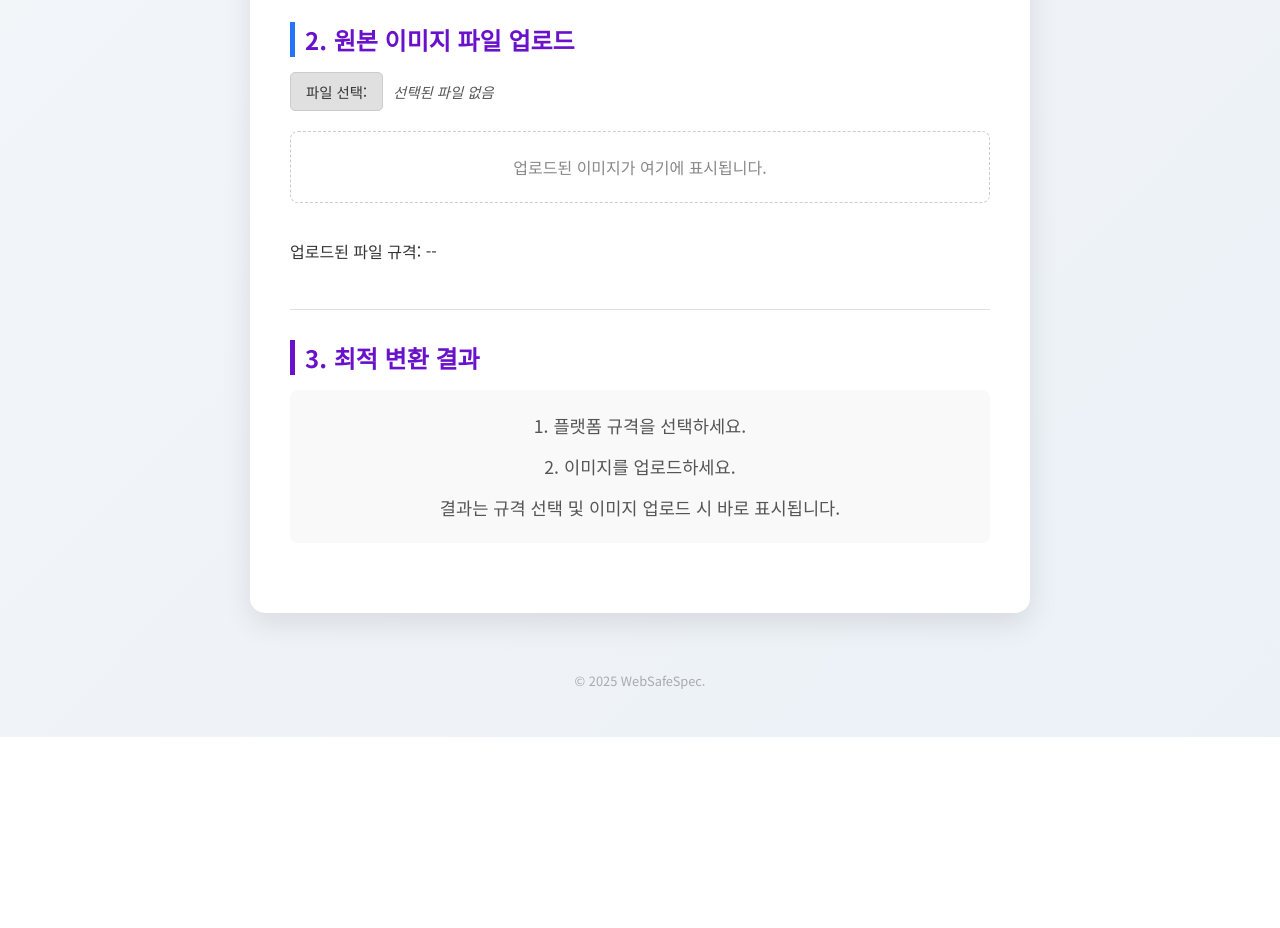
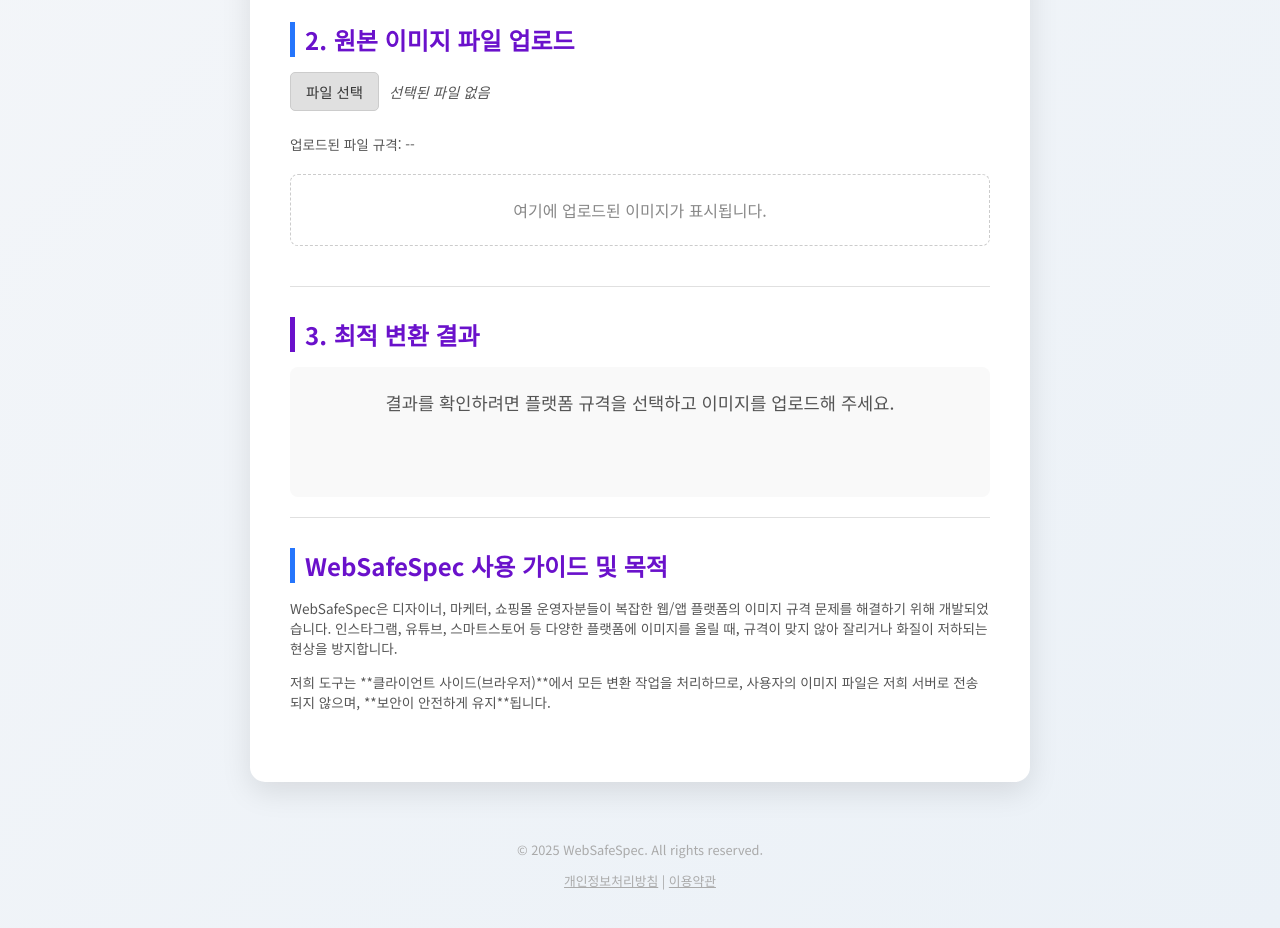
Before and after one commit to dndjd321/WebSafeSpec, a plain HTML site: page index.html in a window 1280 px wide. Shown: the part 360-1288 px from the top of the page. Before the commit the page ends 1097 px from the top, so only its background shows below. Drawn offline with Linux system fonts and the light colour scheme.

Commit message:
개인정보처리방침 추가 및 로고 수정

```diff
--- a/index.html
+++ b/index.html
@@ -3,9 +3,10 @@
 <head>
     <meta charset="UTF-8">
     <meta name="viewport" content="width=device-width, initial-scale=1.0">
-    <title>WebSafeSpec - 디자인 규격 변환기</title>
-    <link href="https://fonts.googleapis.com/css2?family=Noto+Sans+KR:wght@300;400;700&family=Lato:wght@400;700&display=swap" rel="stylesheet">
-    <link rel="stylesheet" href="style.css">
+    <title>WebSafeSpec - 복잡한 플랫폼별 이미지 규격 변환 도구</title>
+    <link href="style.css" rel="stylesheet">
+    <link href="https://fonts.googleapis.com/css2?family=Noto+Sans+KR:wght@300;400;700&family=Lato:wght@700&display=swap" rel="stylesheet">
+
     </head>
 <body>
     <header>
@@ -14,33 +15,34 @@
     </header>
 
     <main>
-        <section class="select-section">
+        <section>
             <h2>1. 플랫폼 규격을 선택하세요.</h2>
             <select id="specSelect">
                 <option value="">-- 플랫폼 규격 선택 --</option>
             </select>
         </section>
 
-        <section class="input-section">
+        <section>
             <h2>2. 원본 이미지 파일 업로드</h2>
+            <div class="file-group">
                 <div class="input-group">
-                <label for="imageUpload" class="file-label">파일 선택:</label>
-                <input type="file" id="imageUpload" accept="image/*">
-                <span id="fileNameDisplay" class="file-name-display">선택된 파일 없음</span>
+                    <label for="imageUpload" class="file-label">파일 선택</label>
+                    <input type="file" id="imageUpload" accept="image/jpeg, image/png, image/webp">
+                    <span class="file-name-display" id="fileNameDisplay">선택된 파일 없음</span>
+                </div>
+            </div>
+            <p class="small-desc">업로드된 파일 규격: <span id="currentSize">--</span></p>
+
+            <div class="image-preview-container">
+                <img id="imagePreview" class="image-preview-img" alt="업로드된 이미지 미리보기">
+                <span class="no-image-text">여기에 업로드된 이미지가 표시됩니다.</span>
             </div>
 
-            <div id="imagePreviewContainer" class="image-preview-container">
-                <img id="imagePreview" src="#" alt="업로드된 이미지 미리보기" class="image-preview-img">
-                <p id="noImageText" class="no-image-text">업로드된 이미지가 여기에 표시됩니다.</p>
-            </div>
-
-            <div id="imageInfo" class="input-group">
-                <p>업로드된 파일 규격: <span id="currentSize">--</span></p>
-            </div>
         </section>
 
         <section class="result-section">
             <h2>3. 최적 변환 결과</h2>
+
             <div id="outputResult">
                 <div id="targetSpec"></div>
                 <div id="calculatedSize"></div>
@@ -52,10 +54,18 @@
                 ⬇️ 여백/크롭 없는 강제 채우기 다운로드 (비율 무시)
             </button>
         </section>
+
+        <section>
+            <h2>WebSafeSpec 사용 가이드 및 목적</h2>
+            <p class="small-desc">WebSafeSpec은 디자이너, 마케터, 쇼핑몰 운영자분들이 복잡한 웹/앱 플랫폼의 이미지 규격 문제를 해결하기 위해 개발되었습니다. 인스타그램, 유튜브, 스마트스토어 등 다양한 플랫폼에 이미지를 올릴 때, 규격이 맞지 않아 잘리거나 화질이 저하되는 현상을 방지합니다.</p>
+            <p class="small-desc">저희 도구는 **클라이언트 사이드(브라우저)**에서 모든 변환 작업을 처리하므로, 사용자의 이미지 파일은 저희 서버로 전송되지 않으며, **보안이 안전하게 유지**됩니다.</p>
+        </section>
+
     </main>
 
     <footer>
-        <p>© 2025 WebSafeSpec.</p>
+        <p>&copy; 2025 WebSafeSpec. All rights reserved.</p>
+        <p><a href="privacy.html" style="color: #aaa; text-decoration: underline;">개인정보처리방침</a> | <a href="terms.html" style="color: #aaa; text-decoration: underline;">이용약관</a></p>
     </footer>
 
     <script src="script.js"></script>
--- a/script.js
+++ b/script.js
@@ -1,4 +1,4 @@
-// script.js 파일 - 최종 (2가지 다운로드 옵션 제공)
+// script.js 파일 - 최종 (2가지 다운로드 옵션 제공, 초기화 안내 문구 제거)
 
 // 1. JSON 데이터를 JavaScript 변수로 직접 정의
 const specs = [
@@ -276,11 +276,10 @@ function calculateSize() {
 function initializeApp() {
     populateSpecs();
 
-    // 초기화 텍스트
+    // ⚠️ 수정된 부분: 초기화 텍스트를 제거하고 outputResult 영역을 비워둡니다.
+    // index.html에 추가된 "사용 가이드 및 목적" 섹션이 그 역할을 대체합니다.
     if (outputResult) outputResult.innerHTML = `
-        <p class="description-text initial-guide">1. 플랫폼 규격을 선택하세요.</p>
-        <p class="description-text initial-guide">2. 이미지를 업로드하세요.</p>
-        <p class="description-text initial-guide">결과는 규격 선택 및 이미지 업로드 시 바로 표시됩니다.</p>
+        <p class="description-text initial-guide">결과를 확인하려면 플랫폼 규격을 선택하고 이미지를 업로드해 주세요.</p>
     `;
 
     if(targetSpecDiv) targetSpecDiv.innerHTML = '';
@@ -297,7 +296,7 @@ if (specSelect) specSelect.addEventListener('change', calculateSize);
 
 // ✨ 두 개의 다운로드 버튼 이벤트 연결
 if (downloadContainButton) downloadContainButton.addEventListener('click', resizeAndDownloadContain);
-if (downloadStretchButton) downloadStretchButton.addEventListener('click', resizeAndDownloadStretch);
+if (downloadStretchButton) downloadContainButton.addEventListener('click', resizeAndDownloadStretch);
 
 // 앱 초기화 실행
 document.addEventListener('DOMContentLoaded', initializeApp);
```
Lines whose indentation alone changed are shown as unchanged.
